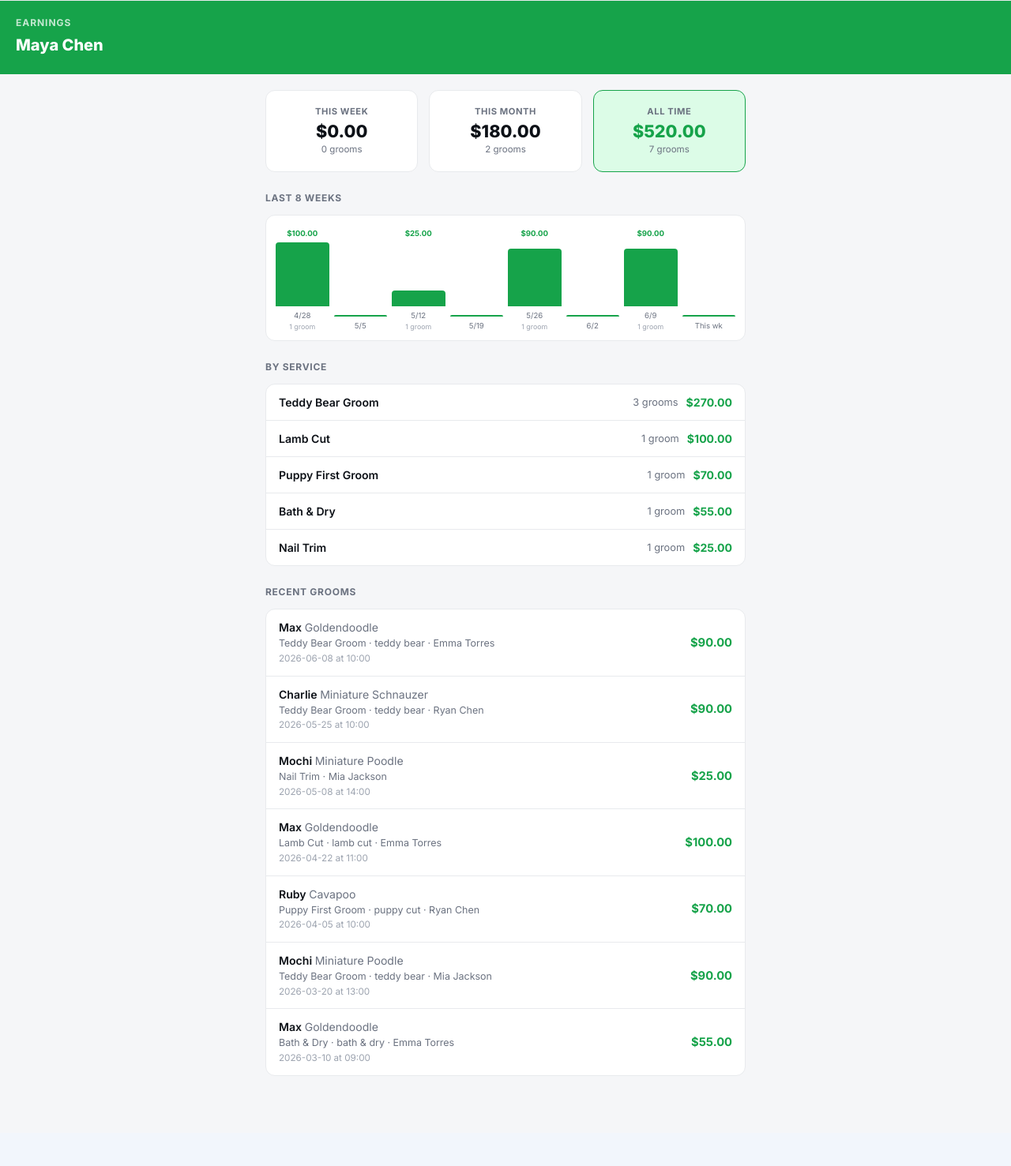
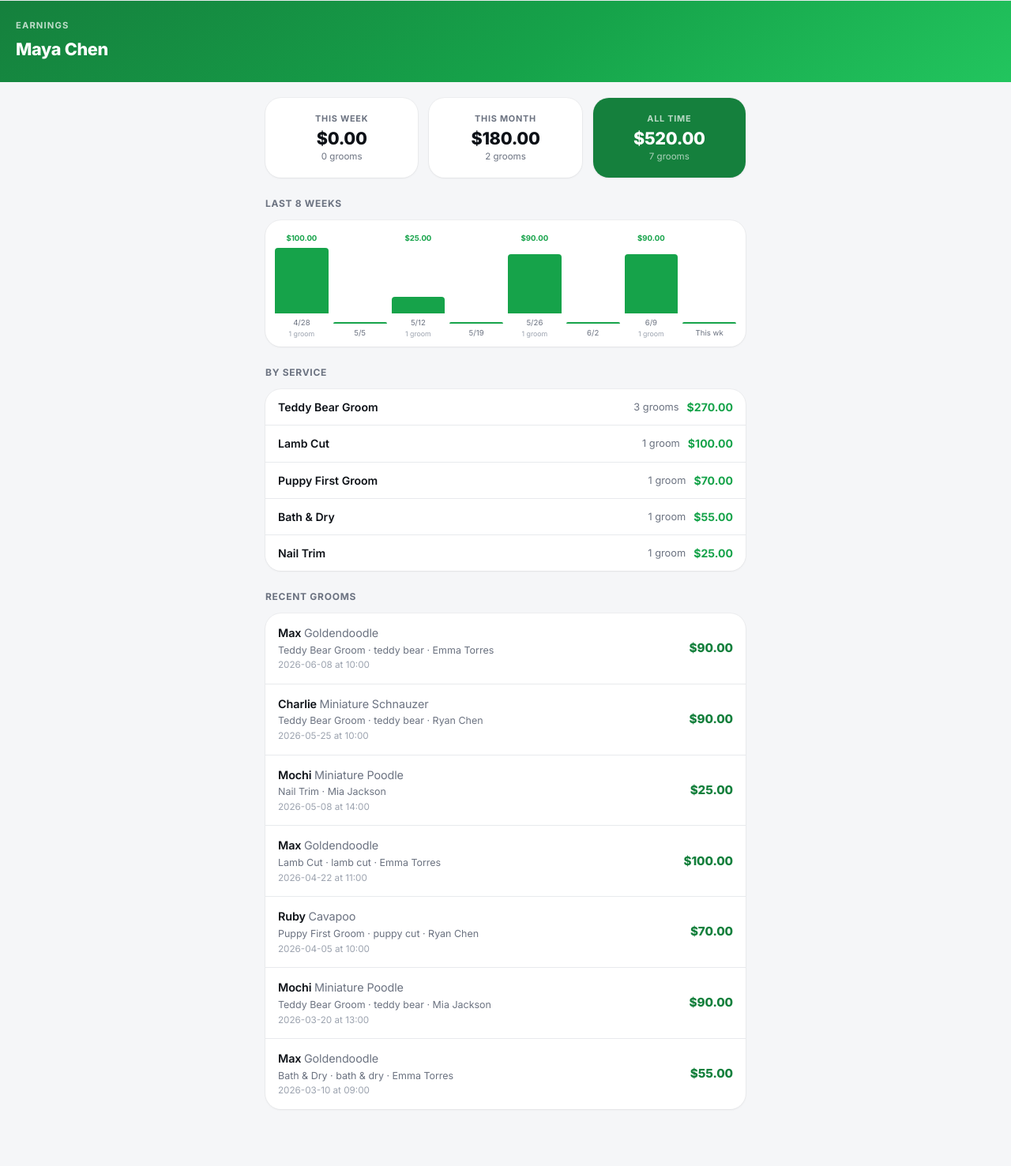
Before and after one commit to bcopans/Claude_learning, a Flask app: page /groomer/1/earnings in a window 1280 px wide. Shown: the part 56-1533 px from the top of the page at 79% size. Before the commit the page ends 1419 px from the top, so only its background shows below. Run offline with Flask 3, Linux system fonts and the light colour scheme; data comes from the database, SQL or seed files in the repository; some libraries are stand-ins or nearby versions.

Commit message:
Design sweep for groomer pages: earnings + chat
- Earnings hero: gradient (matches landing + search)
- Earnings summary cards: dark green highlight card (was green-light),
  shadow instead of border, larger font weight on amounts
- Earnings chart + service list + recent grooms: shadow replaces border,
  rounded to --r-lg, hover rows on recent grooms
- Chat header: 56px height to match nav, consistent shadow treatment
- All groomer prices: font-weight 800, green-dark for depth

https://claude.ai/code/session_01NYwLiMSZgUYJfXuboqaWhp

```diff
--- a/07_dog_groomer_booking/marketplace/static/style.css
+++ b/07_dog_groomer_booking/marketplace/static/style.css
@@ -840,10 +840,11 @@ textarea.input  { height: auto; padding-top: 12px; padding-bottom: 12px; resize:
   display: flex;
   align-items: center;
   gap: 12px;
-  padding: 0 16px;
-  height: 52px;
+  padding: 0 18px;
+  height: 56px;
   background: var(--surface);
   border-bottom: 1px solid var(--border);
+  box-shadow: 0 1px 0 var(--border);
   position: sticky;
   top: 0;
   z-index: 10;
@@ -1245,12 +1246,12 @@ textarea.input  { height: auto; padding-top: 12px; padding-bottom: 12px; resize:
 .earnings-page { min-height: 100vh; background: var(--bg); }
 
 .earnings-hero {
-  background: var(--green);
+  background: var(--hero-grad);
   color: #fff;
-  padding: 20px 20px 22px;
-}
-.earnings-hero-label { font-size: 0.75rem; font-weight: 700; letter-spacing: 0.08em; text-transform: uppercase; opacity: 0.75; margin-bottom: 4px; }
-.earnings-hero-name  { font-size: 1.25rem; font-weight: 800; }
+  padding: 24px 20px 26px;
+}
+.earnings-hero-label { font-size: 0.7rem; font-weight: 700; letter-spacing: 0.1em; text-transform: uppercase; opacity: 0.72; margin-bottom: 5px; }
+.earnings-hero-name  { font-size: 1.35rem; font-weight: 800; letter-spacing: -0.3px; }
 
 .earnings-body { max-width: 640px; margin: 0 auto; padding: 20px 16px 0; }
 
@@ -1263,16 +1264,18 @@ textarea.input  { height: auto; padding-top: 12px; padding-bottom: 12px; resize:
 }
 .ecard {
   background: var(--surface);
-  border-radius: var(--r);
-  padding: 14px 12px;
-  border: 1px solid var(--border);
+  border-radius: var(--r-lg);
+  padding: 16px 12px;
+  box-shadow: var(--sh);
   text-align: center;
 }
-.ecard--highlight { border-color: var(--green); background: var(--green-light); }
-.ecard-label  { font-size: 0.7rem; font-weight: 700; color: var(--muted); text-transform: uppercase; letter-spacing: 0.05em; margin-bottom: 6px; }
-.ecard-amount { font-size: 1.15rem; font-weight: 800; color: var(--text); line-height: 1; margin-bottom: 4px; }
-.ecard--highlight .ecard-amount { color: var(--green); }
+.ecard--highlight { background: var(--green-dark); }
+.ecard-label  { font-size: 0.68rem; font-weight: 700; color: var(--muted); text-transform: uppercase; letter-spacing: 0.07em; margin-bottom: 6px; }
+.ecard--highlight .ecard-label { color: rgba(255,255,255,0.7); }
+.ecard-amount { font-size: 1.2rem; font-weight: 800; color: var(--text); line-height: 1; margin-bottom: 4px; letter-spacing: -0.3px; }
+.ecard--highlight .ecard-amount { color: #fff; }
 .ecard-count  { font-size: 0.72rem; color: var(--muted); }
+.ecard--highlight .ecard-count { color: rgba(255,255,255,0.65); }
 
 /* Section */
 .esection { margin-bottom: 24px; }
@@ -1291,8 +1294,8 @@ textarea.input  { height: auto; padding-top: 12px; padding-bottom: 12px; resize:
   align-items: flex-end;
   gap: 6px;
   background: var(--surface);
-  border-radius: var(--r);
-  border: 1px solid var(--border);
+  border-radius: var(--r-lg);
+  box-shadow: var(--sh);
   padding: 16px 12px 10px;
   height: 160px;
 }
@@ -1342,8 +1345,8 @@ textarea.input  { height: auto; padding-top: 12px; padding-bottom: 12px; resize:
 /* Service breakdown */
 .eservice-list {
   background: var(--surface);
-  border-radius: var(--r);
-  border: 1px solid var(--border);
+  border-radius: var(--r-lg);
+  box-shadow: var(--sh);
   overflow: hidden;
 }
 .eservice-row {
@@ -1362,24 +1365,26 @@ textarea.input  { height: auto; padding-top: 12px; padding-bottom: 12px; resize:
 /* Recent grooms */
 .erecent-list {
   background: var(--surface);
-  border-radius: var(--r);
-  border: 1px solid var(--border);
+  border-radius: var(--r-lg);
+  box-shadow: var(--sh);
   overflow: hidden;
 }
 .erecent-row {
   display: flex;
   align-items: center;
   gap: 12px;
-  padding: 12px 16px;
+  padding: 14px 16px;
   border-bottom: 1px solid var(--border);
-}
+  transition: background 0.12s;
+}
+.erecent-row:hover { background: var(--bg); }
 .erecent-row:last-child { border-bottom: none; }
 .erecent-left  { flex: 1; min-width: 0; }
-.erecent-dog   { font-weight: 600; font-size: 0.88rem; }
+.erecent-dog   { font-weight: 600; font-size: 0.9rem; letter-spacing: -0.1px; }
 .erecent-breed { color: var(--muted); font-weight: 400; }
-.erecent-meta  { color: var(--muted); font-size: 0.78rem; margin-top: 1px; white-space: nowrap; overflow: hidden; text-overflow: ellipsis; }
+.erecent-meta  { color: var(--muted); font-size: 0.78rem; margin-top: 2px; white-space: nowrap; overflow: hidden; text-overflow: ellipsis; }
 .erecent-date  { color: var(--subtle); font-size: 0.73rem; margin-top: 1px; }
-.erecent-price { font-weight: 700; color: var(--green); font-size: 0.92rem; white-space: nowrap; }
+.erecent-price { font-weight: 800; color: var(--green-dark); font-size: 0.95rem; white-space: nowrap; letter-spacing: -0.1px; }
 
 /* ─────────────────────────────────────────────
    TABLET +
```
